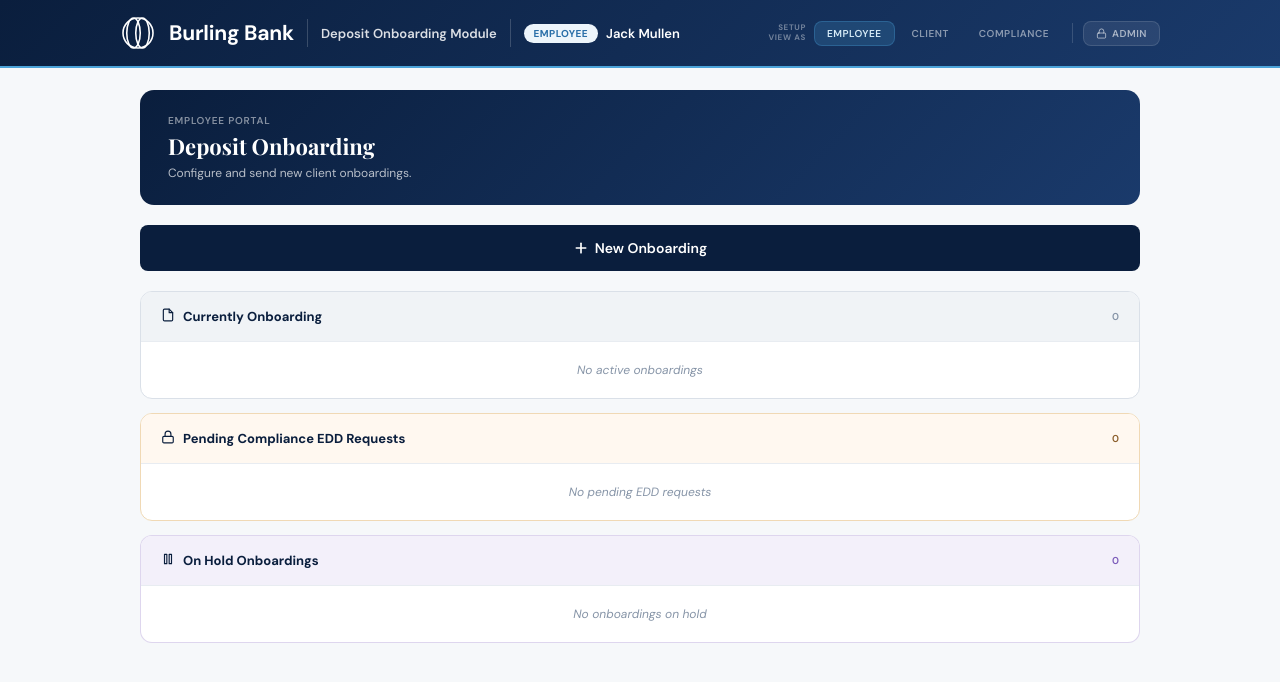
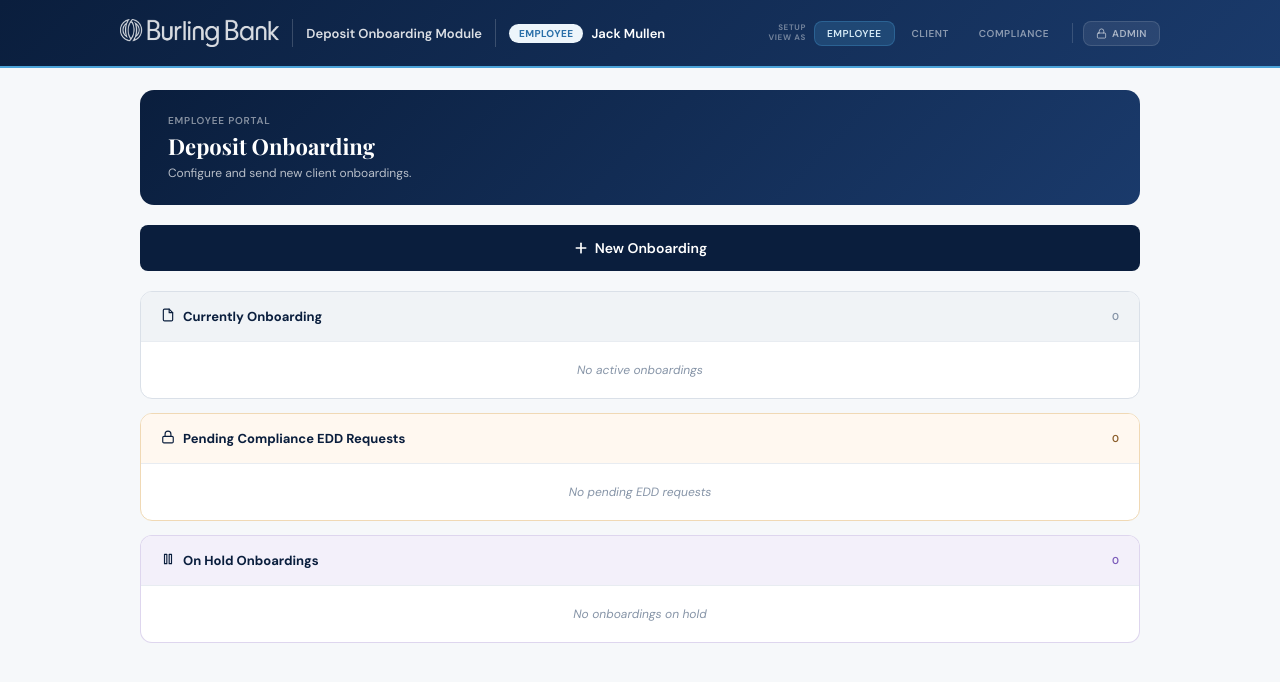
Before and after one commit to jackpmullen5-creator/depositonboardingapp, a React (Vite) app: page / in a window 1280 px wide. Shown: the top 682 px of the page. Built offline with nearby package versions, Linux system fonts and the light colour scheme.

Commit message:
Use white-inverted Burling Bank logo in top bar
Convert the uploaded navy logo to a white, transparent-background PNG
and display it in the header.

https://claude.ai/code/session_01HcLjDfwBcMFocQ8yhzJJVo

```diff
--- a/src/BurlingOnboarding.jsx
+++ b/src/BurlingOnboarding.jsx
@@ -475,12 +475,7 @@ export default function BurlingOnboarding() {
       <div style={{ background: `linear-gradient(135deg, ${T.navy} 0%, ${T.navyMid} 100%)`, padding: "0 24px", borderBottom: `2px solid ${T.sky}` }}>
         <div style={{ maxWidth: 1040, margin: "0 auto", display: "flex", alignItems: "center", justifyContent: "space-between", height: 66, gap: 16 }}>
           <div style={{ display: "flex", alignItems: "center", gap: 13, cursor: "pointer", minWidth: 0 }} onClick={goHome}>
-            <svg width="36" height="36" viewBox="0 0 48 48" fill="none" stroke={T.white} strokeWidth="2.1" style={{ flexShrink: 0 }}>
-              <circle cx="24" cy="24" r="20" />
-              <ellipse cx="18" cy="24" rx="9" ry="20" />
-              <ellipse cx="30" cy="24" rx="9" ry="20" />
-            </svg>
-            <span style={{ fontSize: 21, fontWeight: 700, color: T.white, letterSpacing: "-0.01em", whiteSpace: "nowrap" }}>Burling Bank</span>
+            <img src="/burling-logo-white.png" alt="Burling Bank" style={{ height: 28, width: "auto", display: "block", flexShrink: 0 }} />
             <div style={{ width: 1, height: 28, background: "rgba(255,255,255,0.18)", flexShrink: 0 }} />
             <span style={{ fontSize: 13, fontWeight: 600, color: "rgba(255,255,255,0.85)", whiteSpace: "nowrap" }}>Deposit Onboarding Module</span>
             <div style={{ width: 1, height: 28, background: "rgba(255,255,255,0.18)", flexShrink: 0 }} />
```
Also changed, not shown: public/burling-logo-white.png (added).
